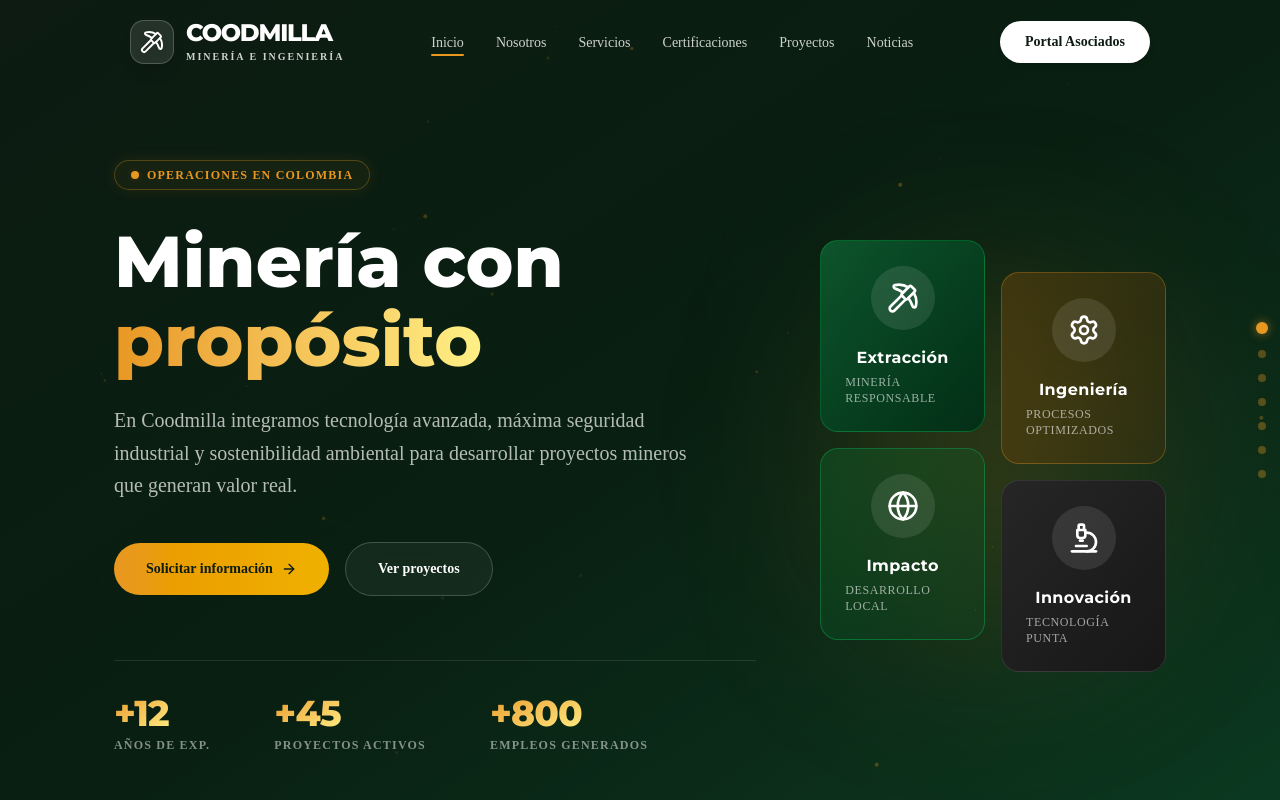
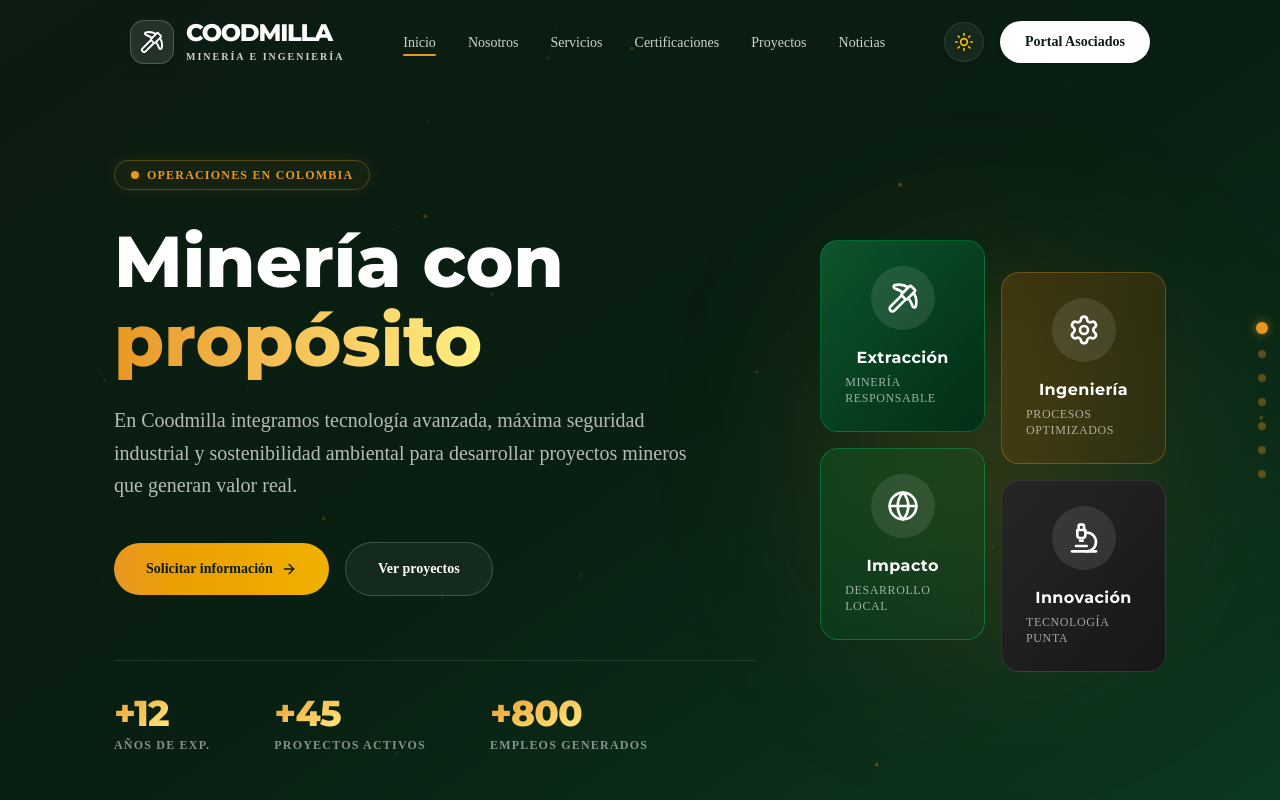
Before and after one commit to devRealpe/Coodmilla, a Next.js app: page / in a window 1280 px wide. Shown: the top 800 px of the page. Built offline with nearby package versions, Linux system fonts and the light colour scheme.

Commit message:
Fix: Modo oscuro y blanco

```diff
--- a/app/layout.tsx
+++ b/app/layout.tsx
@@ -1,5 +1,6 @@
 import type { Metadata } from "next";
 import { Geist, Geist_Mono, Montserrat } from "next/font/google";
+import { ThemeProvider } from "@/components/theme-provider";
 import "./globals.css";
 
 const geistSans = Geist({
@@ -35,9 +36,15 @@ export default function RootLayout({
     <html
       lang="es"
       className={`${geistSans.variable} ${geistMono.variable} ${montserrat.variable} h-full antialiased scroll-smooth`}
+      suppressHydrationWarning
     >
       <body className="min-h-full flex flex-col bg-background text-foreground relative selection:bg-primary selection:text-primary-foreground font-sans">
-
+        <ThemeProvider
+          attribute="class"
+          defaultTheme="system"
+          enableSystem
+          disableTransitionOnChange
+        >
           {/* Ambient Background Effects */}
           <div className="fixed inset-0 z-[-1] pointer-events-none overflow-hidden">
             <div className="absolute top-0 left-0 w-full h-[600px] bg-gradient-to-b from-primary/10 via-primary/5 to-transparent"></div>
@@ -46,6 +53,7 @@ export default function RootLayout({
           </div>
 
           {children}
+        </ThemeProvider>
       </body>
     </html>
   );
--- a/components/layout/navbar.tsx
+++ b/components/layout/navbar.tsx
@@ -5,6 +5,7 @@ import { usePathname } from "next/navigation"
 import Link from "next/link"
 import { cn } from "@/lib/utils"
 import { Pickaxe, Menu, X } from "lucide-react"
+import { ThemeToggle } from "@/components/ui/theme-toggle"
 
 const navLinks = [
   { href: "/", label: "Inicio" },
@@ -88,6 +89,7 @@ export function Navbar() {
         </ul>
 
         <div className="hidden xl:flex items-center gap-4">
+          <ThemeToggle isScrolled={isScrolled} />
           <Link
             href="/contacto"
             className={cn(
@@ -101,9 +103,11 @@ export function Navbar() {
           </Link>
         </div>
 
+        <div className="flex xl:hidden items-center gap-3">
+          <ThemeToggle isScrolled={isScrolled} />
           <button
             className={cn(
-            "flex xl:hidden items-center justify-center p-2 rounded-lg transition-colors",
+              "flex items-center justify-center p-2 rounded-lg transition-colors",
               isScrolled ? "text-foreground hover:bg-black/5" : "text-white hover:bg-white/10"
             )}
             onClick={() => setMenuOpen(!menuOpen)}
@@ -111,6 +115,7 @@ export function Navbar() {
           >
             {menuOpen ? <X className="h-6 w-6" /> : <Menu className="h-6 w-6" />}
           </button>
+        </div>
       </div>
 
       {/* Mobile Menu */}
--- /dev/null
+++ b/components/theme-provider.tsx
@@ -0,0 +1,11 @@
+"use client"
+
+import * as React from "react"
+import { ThemeProvider as NextThemesProvider } from "next-themes"
+
+export function ThemeProvider({
+  children,
+  ...props
+}: React.ComponentProps<typeof NextThemesProvider>) {
+  return <NextThemesProvider {...props}>{children}</NextThemesProvider>
+}
--- /dev/null
+++ b/components/ui/theme-toggle.tsx
@@ -0,0 +1,68 @@
+"use client"
+
+import { useTheme } from "next-themes"
+import { useEffect, useState } from "react"
+import { motion } from "framer-motion"
+import { Sun, Moon } from "lucide-react"
+import { cn } from "@/lib/utils"
+
+interface ThemeToggleProps {
+  className?: string;
+  isScrolled?: boolean;
+}
+
+export function ThemeToggle({ className, isScrolled = true }: ThemeToggleProps) {
+  const { theme, setTheme, resolvedTheme } = useTheme()
+  const [mounted, setMounted] = useState(false)
+
+  useEffect(() => {
+    setMounted(true)
+  }, [])
+
+  if (!mounted) {
+    return <div className={cn("w-10 h-10 rounded-full bg-white/10 animate-pulse", className)} />
+  }
+
+  const isDark = resolvedTheme === "dark"
+
+  return (
+    <button
+      onClick={() => setTheme(isDark ? "light" : "dark")}
+      className={cn(
+        "relative flex items-center justify-center w-10 h-10 rounded-full transition-all hover:scale-105 overflow-hidden",
+        "border backdrop-blur-md shadow-sm",
+        isDark || !isScrolled
+          ? "bg-white/5 border-white/10 hover:bg-white/20 text-white"
+          : "bg-black/5 border-black/10 hover:bg-black/10 text-black",
+        className
+      )}
+      aria-label="Alternar tema"
+    >
+      <motion.div
+        initial={false}
+        animate={{
+          scale: isDark ? 0.5 : 1,
+          opacity: isDark ? 0 : 1,
+          rotate: isDark ? -90 : 0
+        }}
+        transition={{ type: "spring", stiffness: 300, damping: 20 }}
+        className="absolute flex items-center justify-center"
+      >
+        <Sun className={cn("w-5 h-5 drop-shadow-sm", !isDark && isScrolled ? "text-amber-600" : "text-amber-400")} />
+      </motion.div>
+
+      <motion.div
+        initial={false}
+        animate={{
+          scale: isDark ? 1 : 0.5,
+          opacity: isDark ? 1 : 0,
+          rotate: isDark ? 0 : 90
+        }}
+        transition={{ type: "spring", stiffness: 300, damping: 20 }}
+        className="absolute flex items-center justify-center"
+      >
+        <Moon className="w-5 h-5 text-indigo-300 drop-shadow-sm" />
+      </motion.div>
+    </button>
+  )
+}
--- a/package.json
+++ b/package.json
@@ -11,8 +11,10 @@
   "dependencies": {
     "class-variance-authority": "^0.7.1",
     "clsx": "^2.1.1",
+    "framer-motion": "^12.42.2",
     "lucide-react": "^1.21.0",
     "next": "16.2.9",
+    "next-themes": "^0.4.6",
     "radix-ui": "^1.6.0",
     "react": "19.2.4",
     "react-dom": "19.2.4",
```
Also changed, not shown: 1 other file (tests, documents, lock files or other folders). Lines whose indentation alone changed are shown as unchanged.
